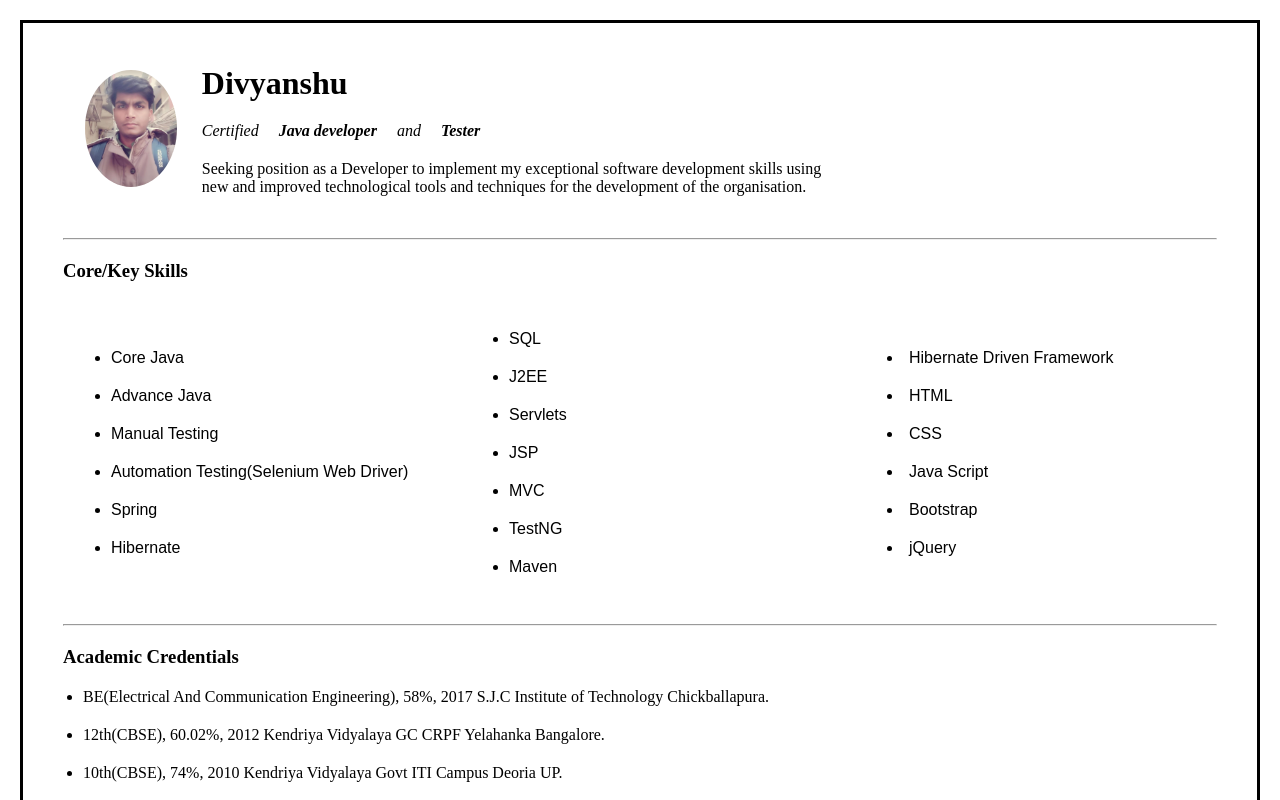
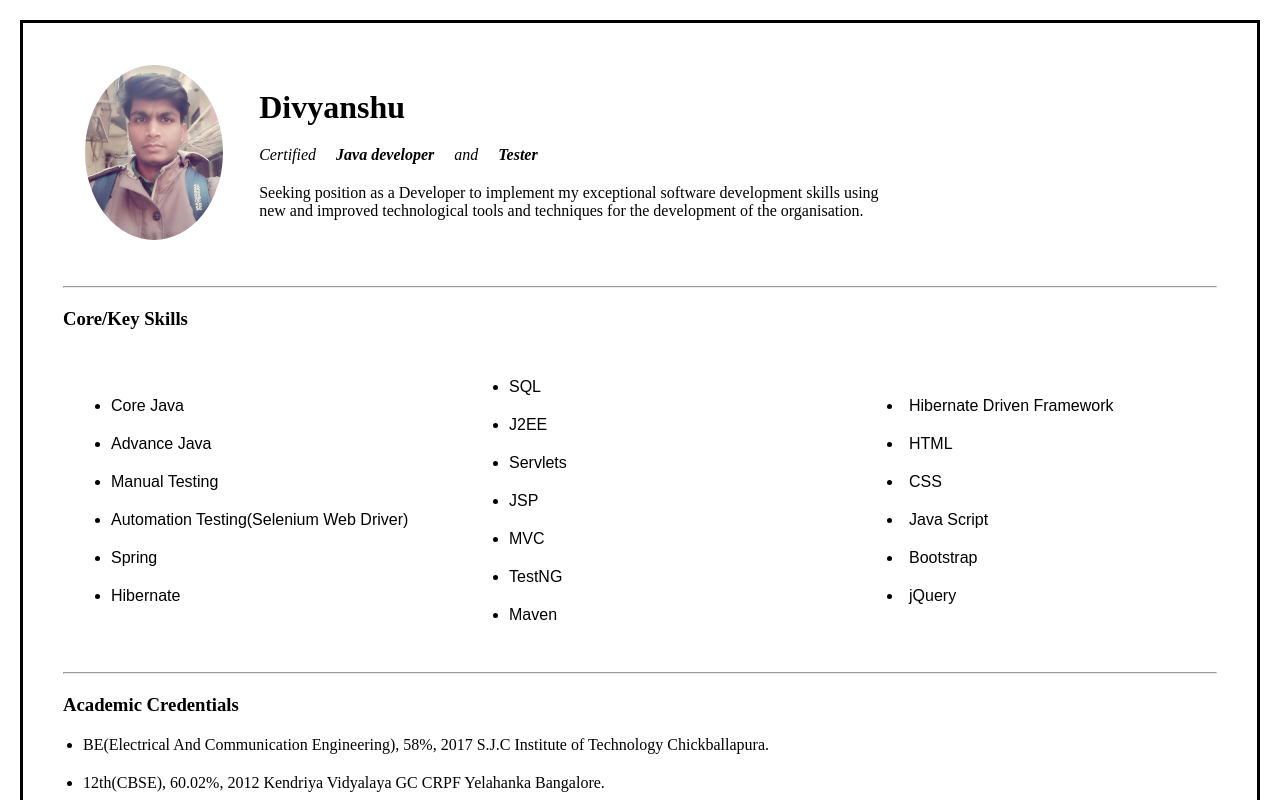
Before and after one commit to 01div01/cv, a plain HTML site: page index.html in a window 1280 px wide. Shown: the top 800 px of the page. Drawn offline with Linux system fonts and the light colour scheme.

Commit message:
Update index.html

```diff
--- a/index.html
+++ b/index.html
@@ -47,7 +47,7 @@
 <body>
   <table>
     <tr>
-      <td style="width:10%"><img src="pic.png" alt="Profile pic"></td>
+      <td style="width:15%"><img src="pic.png" alt="Profile pic"></td>
       <td>
         <h1> Divyanshu</h1>
         <em>Certified<strong>Java developer</strong>and<strong>Tester</strong></em>
```
